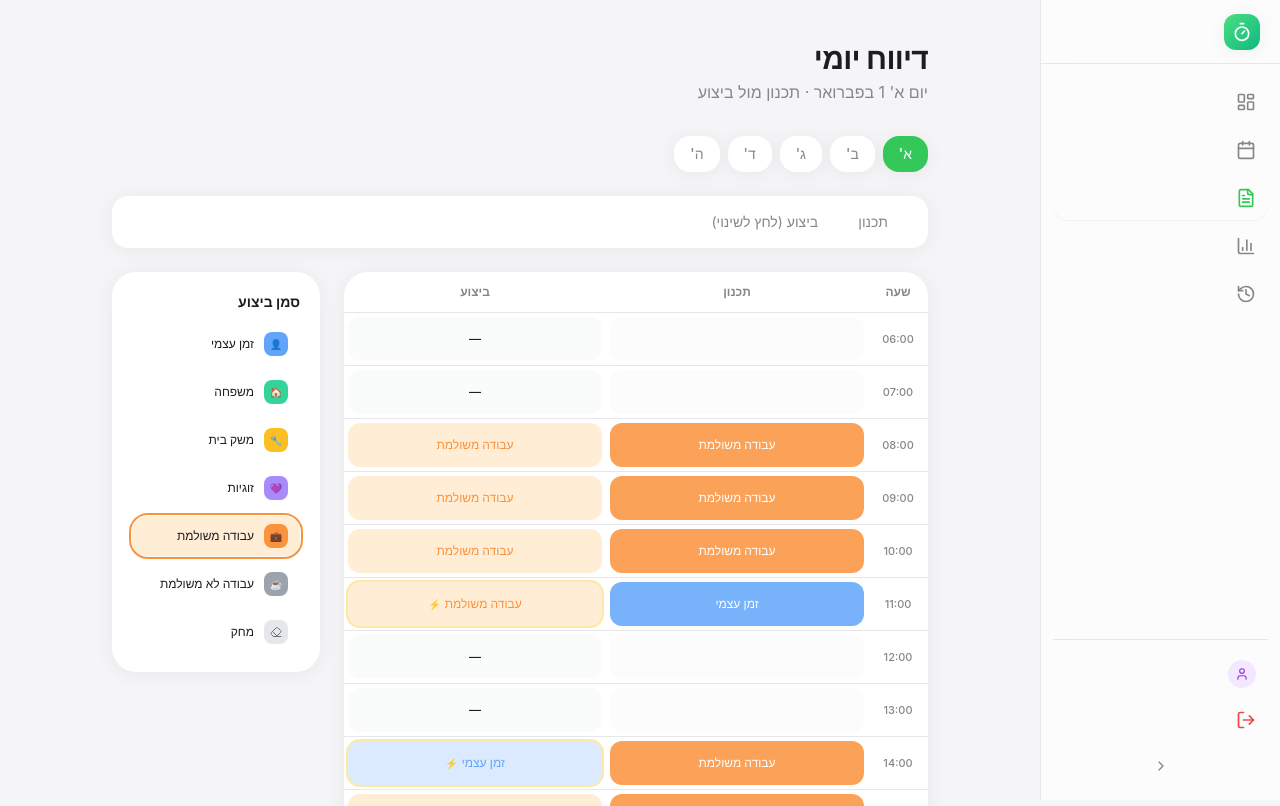
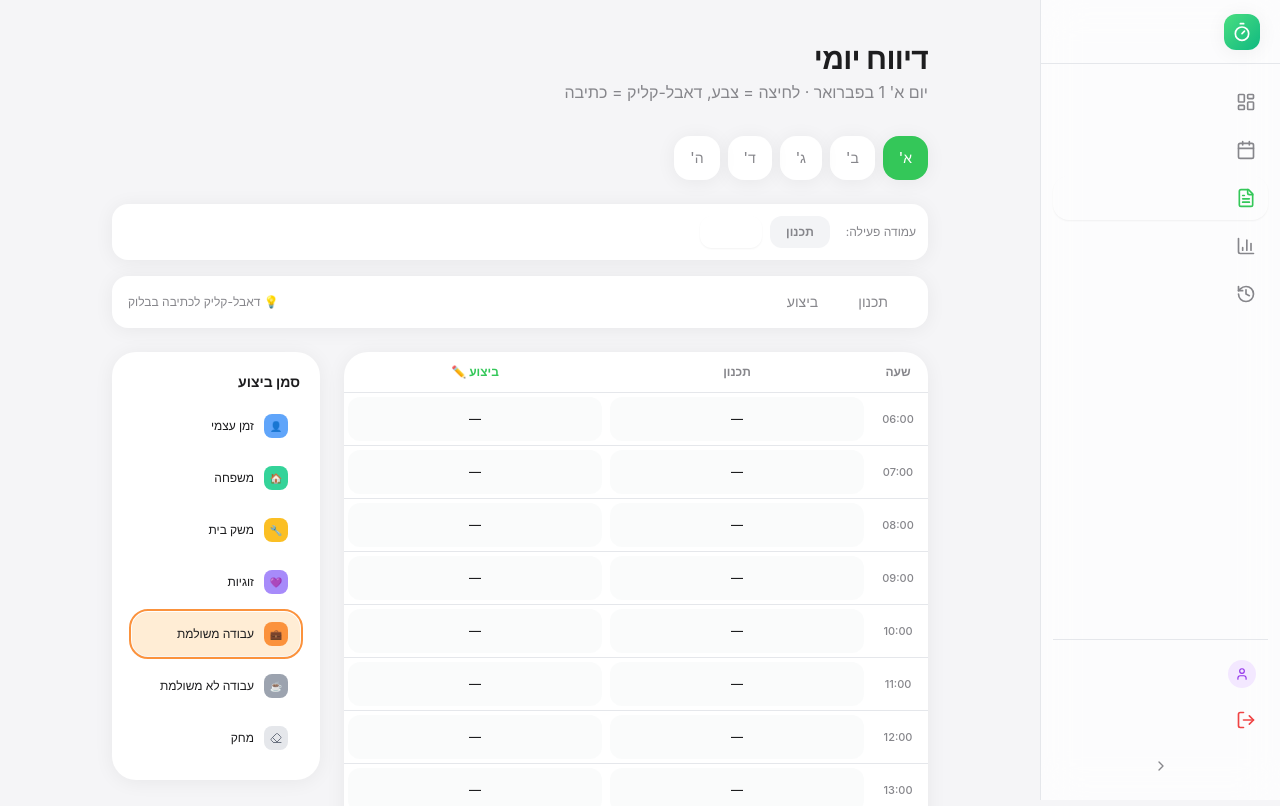
Before and after one commit to efiraz-coder/time-blocking-app, a Next.js app: page /report/0 in a window 1280 px wide. Shown: the top 806 px of the page. Built offline with nearby package versions, Linux system fonts and the light colour scheme; sample sign-in values are in the browser's storage.

Commit message:
Report page: remove example data, start empty, allow writing in both planned and actual blocks
Co-authored-by: Cursor <cursoragent@cursor.com>

```diff
--- a/app/report/[day]/page.tsx
+++ b/app/report/[day]/page.tsx
@@ -1,6 +1,6 @@
 "use client";
 
-import { useState, useCallback } from "react";
+import { useState, useCallback, useRef, useEffect } from "react";
 import Link from "next/link";
 import { Eraser, Save } from "lucide-react";
 import AppShell from "@/components/AppShell";
@@ -29,37 +29,127 @@ export default function ReportDayPage({
   const dayDate = getDateForDay(weekStart, dayOfWeek);
   const dayLabel = formatDay(dayDate);
 
-  const [planned] = useState<Record<number, Category>>(() => {
+  // Start empty - no example data
+  const [planned, setPlanned] = useState<Record<number, Category>>(() => {
     const state: Record<number, Category> = {};
     HOURS.forEach((h) => (state[h] = "EMPTY"));
-    state[8] = "PAID_WORK";
-    state[9] = "PAID_WORK";
-    state[10] = "PAID_WORK";
-    state[11] = "PERSONAL";
-    state[14] = "PAID_WORK";
-    state[15] = "PAID_WORK";
-    state[16] = "FAMILY";
-    state[17] = "FAMILY";
     return state;
   });
 
   const [actual, setActual] = useState<Record<number, Category>>(() => {
     const state: Record<number, Category> = {};
-    HOURS.forEach((h) => (state[h] = planned[h] as Category));
-    state[11] = "PAID_WORK";
-    state[14] = "PERSONAL";
+    HOURS.forEach((h) => (state[h] = "EMPTY"));
     return state;
   });
 
+  // Notes for both planned and actual
+  const [plannedNotes, setPlannedNotes] = useState<Record<number, string>>({});
+  const [actualNotes, setActualNotes] = useState<Record<number, string>>({});
+
+  // Editing state: "planned-8" or "actual-14"
+  const [editingCell, setEditingCell] = useState<string | null>(null);
+  const inputRef = useRef<HTMLInputElement>(null);
+
   const [selectedCategory, setSelectedCategory] = useState<Category>("PAID_WORK");
+  // Which column is being painted: "planned" or "actual"
+  const [activeColumn, setActiveColumn] = useState<"planned" | "actual">("actual");
 
-  const handleActualClick = useCallback(
-    (hour: number) => {
-      setActual((prev) => ({ ...prev, [hour]: selectedCategory }));
+  useEffect(() => {
+    if (editingCell && inputRef.current) {
+      inputRef.current.focus();
+    }
+  }, [editingCell]);
+
+  const handleCellClick = useCallback(
+    (column: "planned" | "actual", hour: number) => {
+      if (editingCell) return; // don't change category while editing text
+      if (column === "planned") {
+        setPlanned((prev) => ({ ...prev, [hour]: selectedCategory }));
+      } else {
+        setActual((prev) => ({ ...prev, [hour]: selectedCategory }));
+      }
       setHasChanges(true);
     },
-    [selectedCategory]
+    [selectedCategory, editingCell]
   );
+
+  const handleDoubleClick = (column: "planned" | "actual", hour: number) => {
+    setEditingCell(`${column}-${hour}`);
+  };
+
+  const handleNoteSubmit = (column: "planned" | "actual", hour: number, value: string) => {
+    if (column === "planned") {
+      setPlannedNotes((prev) => ({ ...prev, [hour]: value }));
+    } else {
+      setActualNotes((prev) => ({ ...prev, [hour]: value }));
+    }
+    setEditingCell(null);
+    if (value.trim()) setHasChanges(true);
+  };
+
+  const handleNoteKeyDown = (e: React.KeyboardEvent<HTMLInputElement>, column: "planned" | "actual", hour: number) => {
+    if (e.key === "Enter") {
+      handleNoteSubmit(column, hour, (e.target as HTMLInputElement).value);
+    } else if (e.key === "Escape") {
+      setEditingCell(null);
+    }
+  };
+
+  const renderCell = (column: "planned" | "actual", hour: number) => {
+    const cat = column === "planned" ? planned[hour] : actual[hour];
+    const notes = column === "planned" ? plannedNotes : actualNotes;
+    const note = notes[hour] || "";
+    const cellKey = `${column}-${hour}`;
+    const isEditing = editingCell === cellKey;
+
+    if (isEditing) {
+      return (
+        <input
+          ref={inputRef}
+          type="text"
+          defaultValue={note}
+          onBlur={(e) => handleNoteSubmit(column, hour, e.target.value)}
+          onKeyDown={(e) => handleNoteKeyDown(e, column, hour)}
+          className="w-full h-11 rounded-xl border-2 border-primary/50 px-2 text-xs text-center focus:outline-none focus:ring-2 focus:ring-primary/30 bg-white"
+          placeholder="כתוב כאן..."
+          dir="rtl"
+        />
+      );
+    }
+
+    const isEmpty = cat === "EMPTY";
+    const isActual = column === "actual";
+
+    return (
+      <button
+        type="button"
+        className={cn(
+          "w-full h-11 rounded-xl flex items-center justify-center text-xs font-medium transition-apple relative",
+          isEmpty && "bg-gray-50/80 hover:bg-gray-100",
+          isActual && !isEmpty && "hover:scale-105 hover:shadow-md",
+          !isActual && !isEmpty && "hover:scale-105 hover:shadow-md"
+        )}
+        style={
+          !isEmpty
+            ? isActual
+              ? { backgroundColor: CATEGORY_BG[cat], color: CATEGORY_COLORS[cat] }
+              : { backgroundColor: CATEGORY_COLORS[cat], color: "#fff", opacity: 0.85 }
+            : undefined
+        }
+        onClick={() => handleCellClick(column, hour)}
+        onDoubleClick={() => handleDoubleClick(column, hour)}
+        title={`${hour}:00-${hour + 1}:00 ${CATEGORY_LABELS[cat]}${note ? ` - ${note}` : ""} | דאבל-קליק לכתיבה`}
+      >
+        {note ? (
+          <span className="truncate px-1">{note}</span>
+        ) : !isEmpty ? (
+          CATEGORY_LABELS[cat]
+        ) : (
+          "—"
+        )}
+      </button>
+    );
+  };
 
   return (
     <AuthGuard>
@@ -68,7 +158,7 @@ export default function ReportDayPage({
         <header className="mb-8 flex flex-wrap items-center justify-between gap-4">
           <div>
             <h1 className="text-2xl md:text-3xl font-bold tracking-tight">דיווח יומי</h1>
-            <p className="text-muted-foreground mt-1">{dayLabel} &middot; תכנון מול ביצוע</p>
+            <p className="text-muted-foreground mt-1">{dayLabel} &middot; לחיצה = צבע, דאבל-קליק = כתיבה</p>
           </div>
           {hasChanges && (
             <button
@@ -88,7 +178,7 @@ export default function ReportDayPage({
               key={d}
               href={`/report/${d}`}
               className={cn(
-                "px-4 py-2 rounded-2xl text-sm font-medium transition-apple",
+                "px-4 py-2 rounded-2xl text-sm font-medium transition-apple min-h-[44px] flex items-center",
                 d === dayOfWeek
                   ? "bg-primary text-white shadow-apple"
                   : "bg-white text-muted-foreground shadow-apple hover:shadow-apple-hover hover:text-foreground"
@@ -99,6 +189,33 @@ export default function ReportDayPage({
           ))}
         </div>
 
+        {/* Column Selector */}
+        <div className="mb-4 flex gap-2 p-3 rounded-2xl bg-white shadow-apple">
+          <span className="text-xs text-muted-foreground flex items-center ml-2">עמודה פעילה:</span>
+          <button
+            onClick={() => setActiveColumn("planned")}
+            className={cn(
+              "px-4 py-2 rounded-xl text-xs font-semibold transition-apple",
+              activeColumn === "planned"
+                ? "bg-foreground/80 text-white shadow-sm"
+                : "bg-gray-100 text-muted-foreground hover:bg-gray-200"
+            )}
+          >
+            תכנון
+          </button>
+          <button
+            onClick={() => setActiveColumn("actual")}
+            className={cn(
+              "px-4 py-2 rounded-xl text-xs font-semibold transition-apple",
+              activeColumn === "actual"
+                ? "bg-primary/80 text-white shadow-sm"
+                : "bg-gray-100 text-muted-foreground hover:bg-gray-200"
+            )}
+          >
+            ביצוע
+          </button>
+        </div>
+
         {/* Legend */}
         <div className="mb-6 flex gap-4 p-4 rounded-2xl bg-white shadow-apple">
           <div className="flex items-center gap-2 text-sm">
@@ -107,7 +224,10 @@ export default function ReportDayPage({
           </div>
           <div className="flex items-center gap-2 text-sm">
             <span className="w-4 h-4 rounded-lg bg-primary/60" />
-            <span className="text-muted-foreground">ביצוע (לחץ לשינוי)</span>
+            <span className="text-muted-foreground">ביצוע</span>
+          </div>
+          <div className="flex items-center gap-2 text-xs text-muted-foreground mr-auto">
+            💡 דאבל-קליק לכתיבה בבלוק
           </div>
         </div>
 
@@ -116,8 +236,18 @@ export default function ReportDayPage({
             <div className="rounded-3xl bg-white shadow-apple overflow-hidden">
               <div className="grid grid-cols-[60px_1fr_1fr] text-center">
                 <div className="p-3 bg-accent/50 text-xs font-semibold text-muted-foreground">שעה</div>
-                <div className="p-3 bg-accent/50 text-xs font-semibold text-muted-foreground">תכנון</div>
-                <div className="p-3 bg-accent/50 text-xs font-semibold text-muted-foreground">ביצוע</div>
+                <div className={cn(
+                  "p-3 text-xs font-semibold cursor-pointer transition-apple",
+                  activeColumn === "planned" ? "bg-foreground/10 text-foreground" : "bg-accent/50 text-muted-foreground"
+                )} onClick={() => setActiveColumn("planned")}>
+                  תכנון {activeColumn === "planned" && "✏️"}
+                </div>
+                <div className={cn(
+                  "p-3 text-xs font-semibold cursor-pointer transition-apple",
+                  activeColumn === "actual" ? "bg-primary/10 text-primary" : "bg-accent/50 text-muted-foreground"
+                )} onClick={() => setActiveColumn("actual")}>
+                  ביצוע {activeColumn === "actual" && "✏️"}
+                </div>
               </div>
 
               {HOURS.map((hour) => {
@@ -129,41 +259,11 @@ export default function ReportDayPage({
                     <div className="px-3 py-1 text-[11px] text-muted-foreground font-medium flex items-center justify-center bg-accent/20">
                       {String(hour).padStart(2, "0")}:00
                     </div>
-                    <div className="p-1">
-                      <div
-                        className={cn(
-                          "h-11 rounded-xl flex items-center justify-center text-xs font-medium transition-apple",
-                          plannedCat === "EMPTY" && "bg-gray-50/50"
-                        )}
-                        style={
-                          plannedCat !== "EMPTY"
-                            ? { backgroundColor: CATEGORY_COLORS[plannedCat], color: "#fff", opacity: 0.85 }
-                            : undefined
-                        }
-                        title={`${hour}:00-${hour + 1}:00 ${CATEGORY_LABELS[plannedCat]} (תכנון)`}
-                      >
-                        {plannedCat !== "EMPTY" && CATEGORY_LABELS[plannedCat]}
-                      </div>
+                    <div className={cn("p-1", activeColumn === "planned" && "bg-foreground/[0.02]")}>
+                      {renderCell("planned", hour)}
                     </div>
-                    <div className="p-1">
-                      <button
-                        type="button"
-                        className={cn(
-                          "w-full h-11 rounded-xl flex items-center justify-center text-xs font-medium transition-apple hover:scale-105 hover:shadow-md",
-                          actualCat === "EMPTY" && "bg-gray-50/80 hover:bg-gray-100",
-                          !match && actualCat !== "EMPTY" && "ring-2 ring-amber-300/50"
-                        )}
-                        style={
-                          actualCat !== "EMPTY"
-                            ? { backgroundColor: CATEGORY_BG[actualCat], color: CATEGORY_COLORS[actualCat] }
-                            : undefined
-                        }
-                        onClick={() => handleActualClick(hour)}
-                        title={`${hour}:00-${hour + 1}:00 ${CATEGORY_LABELS[actualCat]} - לחץ לשינוי`}
-                      >
-                        {actualCat !== "EMPTY" ? CATEGORY_LABELS[actualCat] : "—"}
-                        {!match && actualCat !== "EMPTY" && <span className="mr-1 text-[10px]">⚡</span>}
-                      </button>
+                    <div className={cn("p-1", activeColumn === "actual" && "bg-primary/[0.02]")}>
+                      {renderCell("actual", hour)}
                     </div>
                   </div>
                 );
@@ -174,14 +274,16 @@ export default function ReportDayPage({
           {/* Category Picker */}
           <div className="w-full lg:w-52 shrink-0">
             <div className="sticky top-6 rounded-3xl bg-white shadow-apple p-5">
-              <h3 className="text-sm font-bold mb-3 text-foreground/80">סמן ביצוע</h3>
+              <h3 className="text-sm font-bold mb-3 text-foreground/80">
+                סמן {activeColumn === "planned" ? "תכנון" : "ביצוע"}
+              </h3>
               <div className="space-y-2">
                 {ALL_CATEGORIES.map((cat) => (
                   <button
                     key={cat}
                     onClick={() => setSelectedCategory(cat)}
                     className={cn(
-                      "w-full flex items-center gap-2.5 px-3 py-2 rounded-2xl text-xs font-medium transition-apple",
+                      "w-full flex items-center gap-2.5 px-3 py-2 rounded-2xl text-xs font-medium transition-apple min-h-[44px]",
                       selectedCategory === cat ? "shadow-sm" : "hover:bg-accent"
                     )}
                     style={{
@@ -204,7 +306,7 @@ export default function ReportDayPage({
                 <button
                   onClick={() => setSelectedCategory("EMPTY")}
                   className={cn(
-                    "w-full flex items-center gap-2.5 px-3 py-2 rounded-2xl text-xs font-medium transition-apple",
+                    "w-full flex items-center gap-2.5 px-3 py-2 rounded-2xl text-xs font-medium transition-apple min-h-[44px]",
                     selectedCategory === "EMPTY"
                       ? "bg-gray-100 shadow-sm outline outline-2 outline-offset-1 outline-gray-400"
                       : "hover:bg-accent"
```
